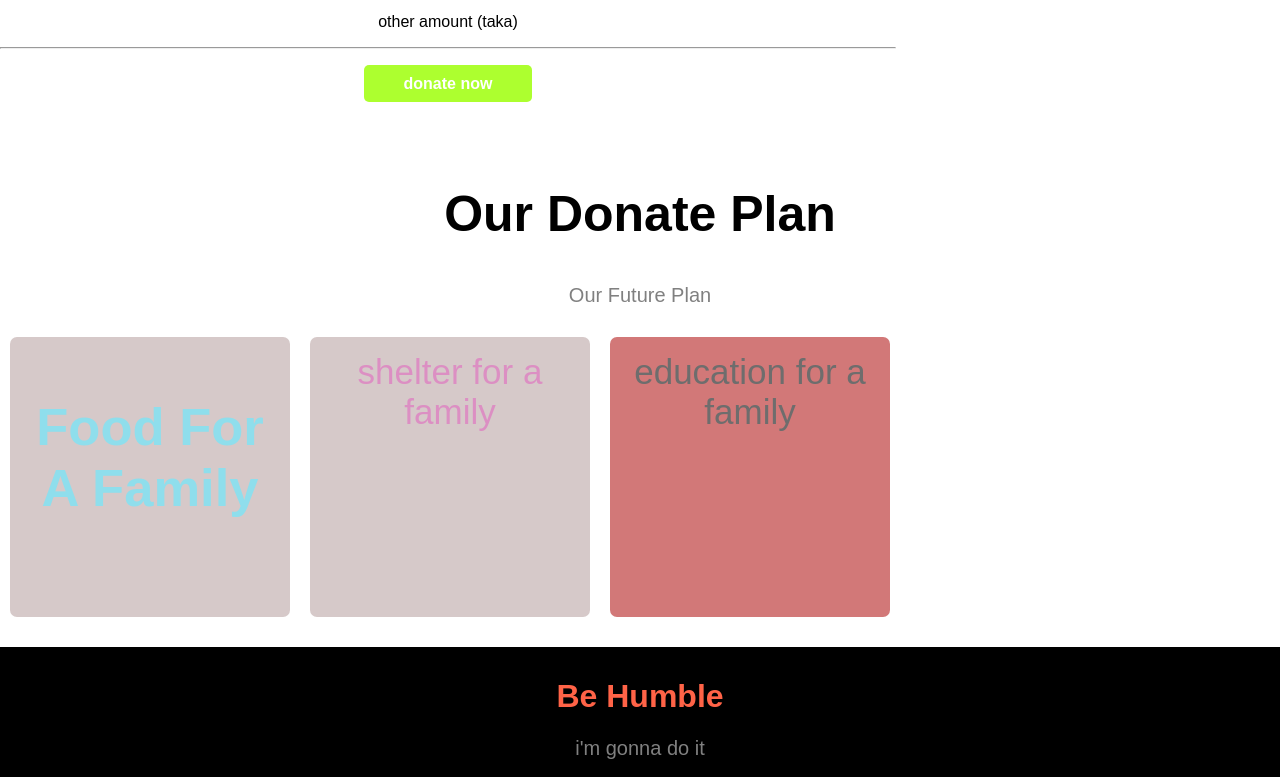
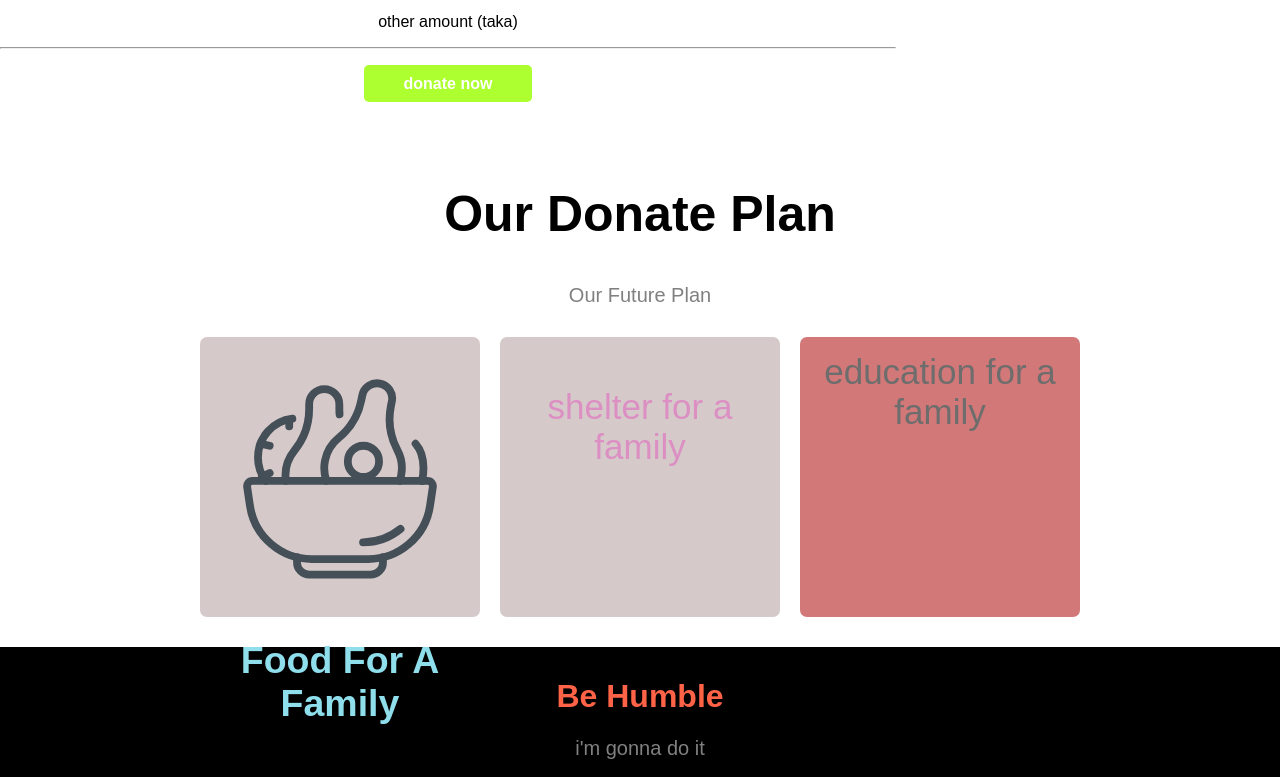
Before and after one commit to sadia-mehjabin/donation, a plain HTML site: page index.html in a window 1280 px wide. Shown: the part 1091-1868 px from the top of the page. Drawn offline with Linux system fonts and the light colour scheme.

Commit message:
added icon

```diff
--- a/index.html
+++ b/index.html
@@ -33,8 +33,12 @@
         <p class="second-paragraph">Our Future Plan</p>
         <div class="icon-sector">
             <div class="icon-1">
-                <h1>Food For A Family</h1></div>
-            <div class="icon-2">shelter for a family</div>
+                <img src="/icons/icon8.svg" alt="">
+                <i class="fab fa-accusoft"></i>
+                <h1 class="font-color">Food For A Family</h1></div>
+            <div class="icon-2">
+                <p>shelter for a family</p>
+            </div>
             <div class="icon-3">education for a family</div>
         </div>
     </section>
--- a/style.css
+++ b/style.css
@@ -90,8 +90,9 @@ footer{
 }
 .icon-sector{
     display: flex;
-    align-items: center;
-    a
+    justify-content: center;
+
+
 }
 .icon-1{
     background-color: rgb(214, 201, 201);
@@ -101,7 +102,7 @@ footer{
     width: 250px;
     height: 250px;
     padding: 15px;
-    font-size: 35px;
+    font-size: 25px;
     color: rgb(143, 222, 236);
     font-weight: 400px;
 }
```
Also changed, not shown: icons/Frame-1.png (added), icons/blood.svg (added), icons/bus.svg (added), icons/clothes.svg (added), icons/food.png (added), icons/icon11.svg (added), icons/icon13.svg (added), icons/icon4.svg (added), icons/icon5.svg (added), icons/icon6.svg (added), icons/icon7.svg (added), icons/icon8.svg (added), icons/icon9.svg (added), icons/medicine.svg (added), 1 more files.
